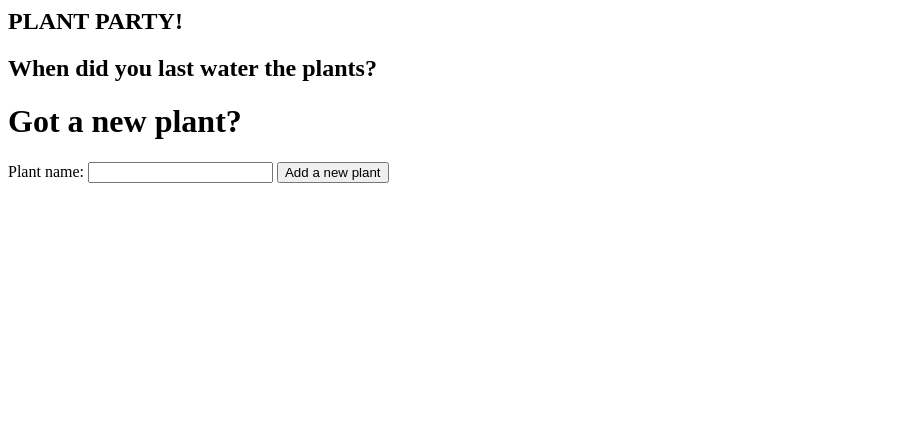
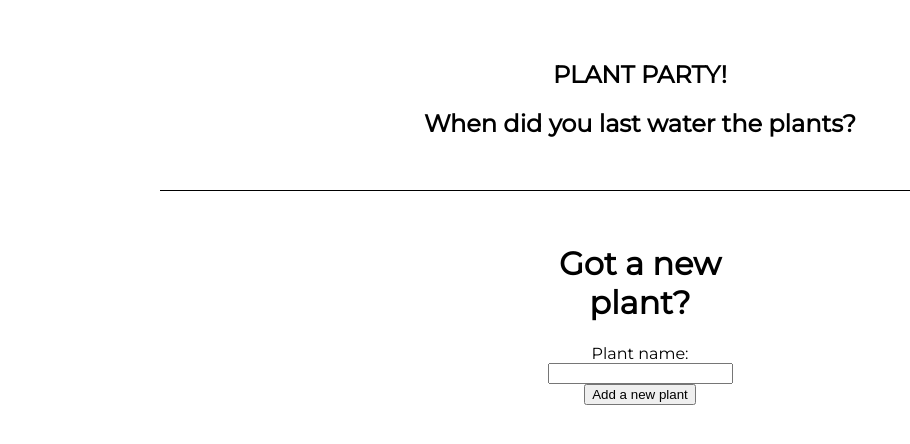
Before and after one commit to niamhmccoo/watering-the-plants-2.0, a website: page public/index.html in a window 1280 px wide. Shown: the whole page, without its empty margins (0-910 px from the left). Drawn offline with nearby package versions, Linux system fonts and the light colour scheme; no server answers.

Commit message:
Basic styling

```diff
--- a/package.json
+++ b/package.json
@@ -4,7 +4,8 @@
   "description": "",
   "main": "server.js",
   "scripts": {
-    "test": "echo \"Error: no test specified\" && exit 1"
+    "test": "echo \"Error: no test specified\" && exit 1",
+    "start": "node server.js"
   },
   "repository": {
     "type": "git",
--- a/public/index.html
+++ b/public/index.html
@@ -2,6 +2,8 @@
 
 <head>
   <title>Plant Party</title>
+  <link href="https://fonts.googleapis.com/css?family=Montserrat&display=swap" rel="stylesheet">
+  <link href="style.css" rel="stylesheet" type="text/css">
 </head>
 
 <body>
--- /dev/null
+++ b/public/style.css
@@ -0,0 +1,28 @@
+body {
+    font-family: 'Montserrat', sans-serif;
+    margin-right: 10em;
+    margin-left: 10em;
+    text-align: center;
+}
+
+nav {
+    padding: 2em;
+    border-bottom: solid thin black;
+}
+
+.main {
+    margin-top: 2em;
+}
+
+.plant-text,
+.new-plant,
+.main {
+    display: flex;
+    flex-flow: row wrap;
+    justify-content: center;
+}
+
+.plant,
+.plant-text{
+    width: 12em;
+}
```
